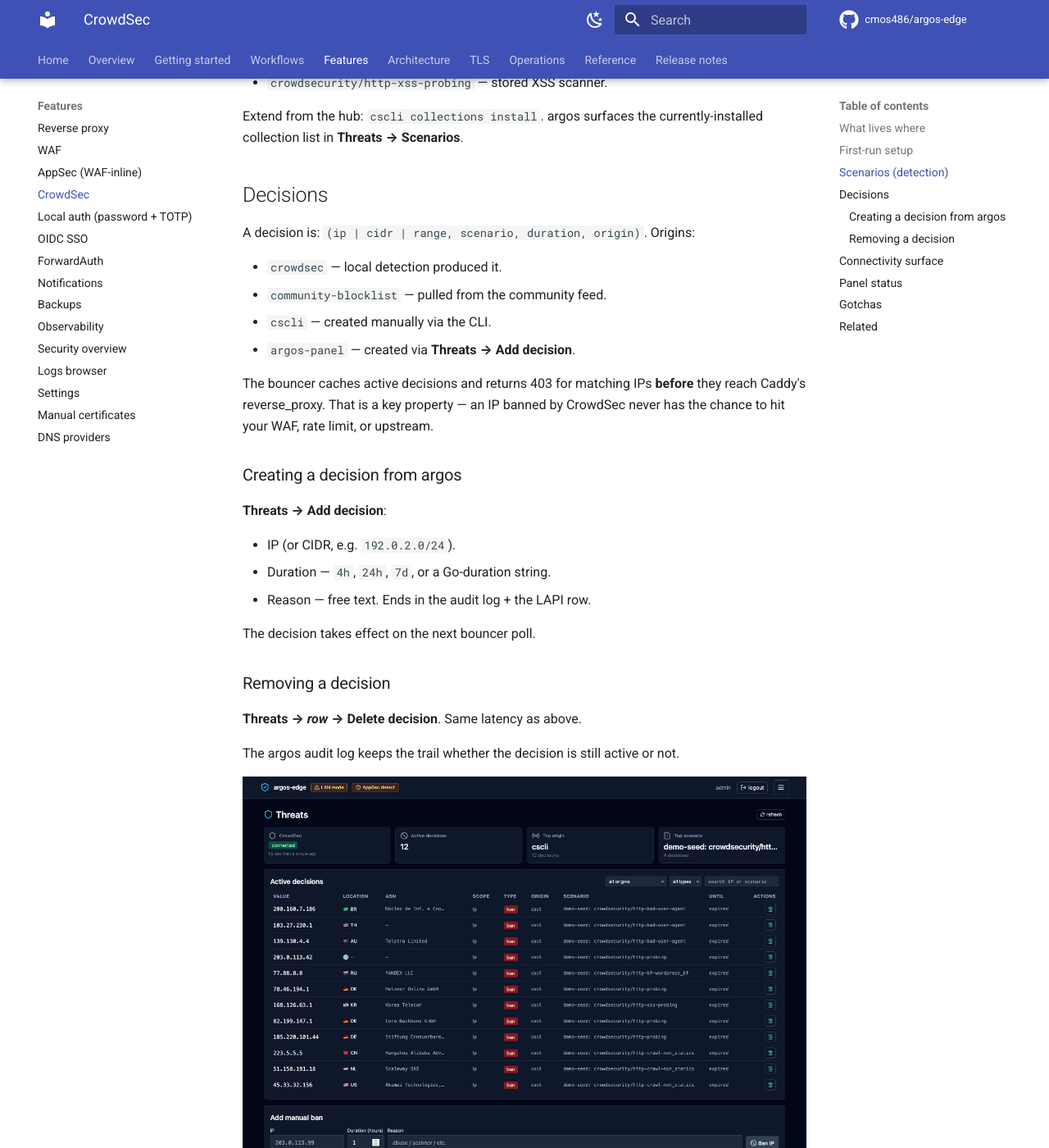
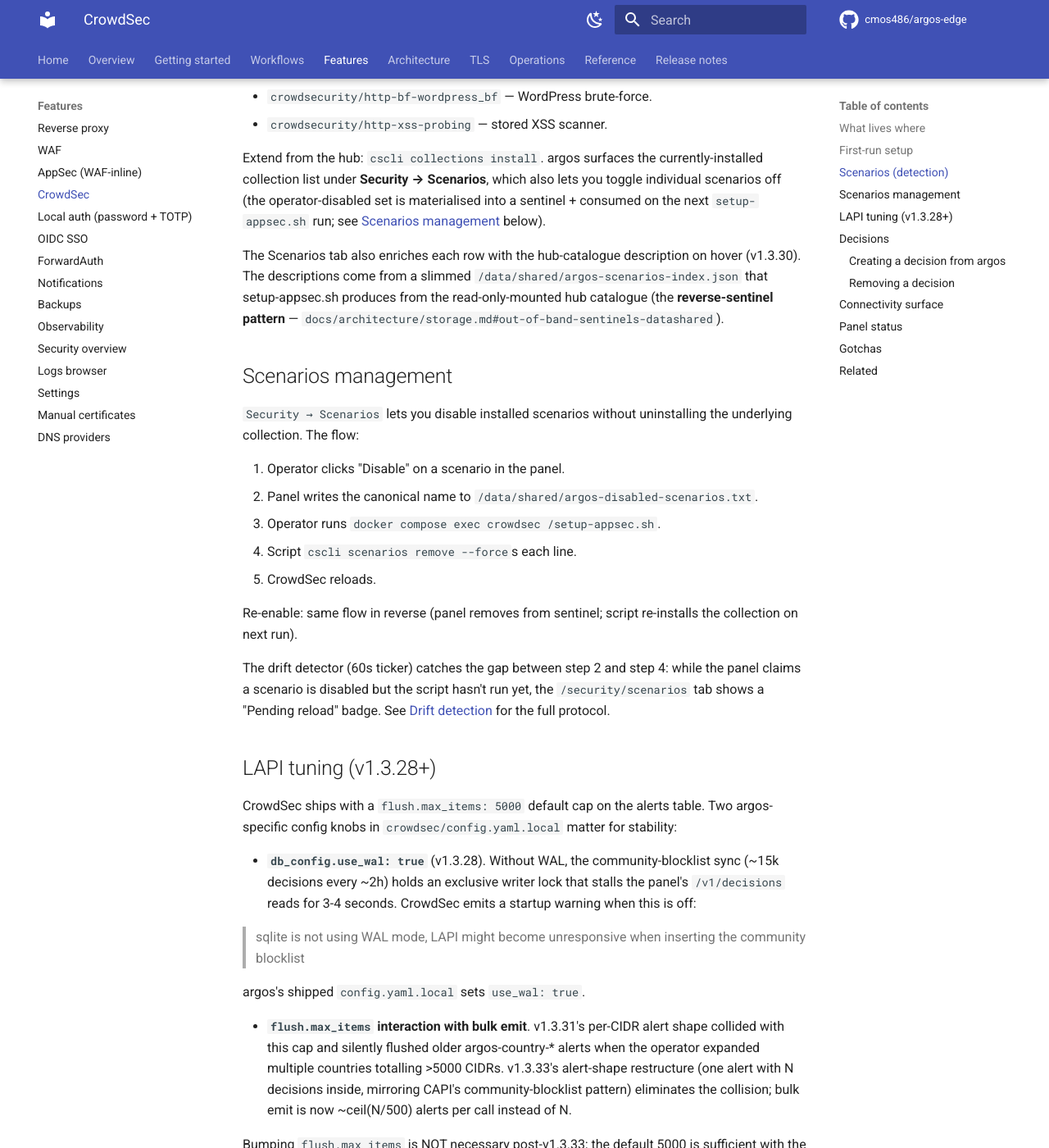
Before and after one commit to cmos486/argos-edge, an MkDocs documentation site: the page built from docs/features/crowdsec.md, in a window 1280 px wide and 1400 px high, scrolled down 1667 px. Shown: the whole window at 82% size. Built offline with MkDocs 1.6.1 and Material for MkDocs 9.7.7, drawn with Linux system fonts in a browser that asks for light colours; comment, search, counter and statistics services are not loaded; some of the changed text lies outside the part shown.

Commit message:
docs(features): drift-detection + country-bans NEW + crowdsec polish
drift-detection.md (NEW): full v1.3.27 walkthrough -- 60s
reconciler ticker, GET /api/security/drift response shape, the
two persisted settings rows, DriftBanner + per-tab dot UI
behaviour, operator-action protocol, what this replaced (the
v1.3.25 mark-applied buttons), limitations.

country-bans.md (NEW): unified v1.3.21+v1.3.31+v1.3.33
narrative -- why argos doesn't use scope=Country (upstream
strike #2), the v1.3.33 CAPI alert shape (1-alert-N-decisions
vs N-alerts-1-decision), the v1.3.31 async submit+poll model
with single-worker mutex + boot-time recovery, the v1.3.33
reconciler health check + state column, operator workflow,
chunk tuning, MMDB-version drift caveat. Cross-links to the
three smokes (country-expansion-async, lapi-flush-cap,
country-reconciler).

crowdsec.md polished: panel role updated to /security/* tabs +
reconciler goroutines (was 'Threats tab'). New 'Scenarios
management' subsection covers the v1.3.25 disable+sentinel+
reload flow with drift detection. New 'LAPI tuning' subsection
covers v1.3.28 WAL knob + the v1.3.31->v1.3.33 alert-shape
lesson with the explicit 'flush.max_items bumps no longer
necessary' note.

```diff
--- a/docs/features/crowdsec.md
+++ b/docs/features/crowdsec.md
@@ -22,7 +22,11 @@
   LAPI every `crowdsec.poll_interval_seconds` (default 15 s),
   caches active decisions, blocks matching IPs in-band.
 - **Argos panel** reads LAPI via the `machine` credentials for
-  the **Threats** tab + decisions write endpoint.
+  the `/security` tabs + the country expansion / decision-list /
+  drift-detection endpoints. The panel also runs three reconciler
+  goroutines (drift detector, country reconciler, country
+  JobRunner) — see [Components](../architecture/components.md#argos-panel)
+  for the full list.
 
 Two separate credentials are used:
 
@@ -71,7 +75,68 @@
 - `crowdsecurity/http-xss-probing` — stored XSS scanner.
 
 Extend from the hub: `cscli collections install`. argos surfaces
-the currently-installed collection list in **Threats → Scenarios**.
+the currently-installed collection list under
+**Security → Scenarios**, which also lets you toggle individual
+scenarios off (the operator-disabled set is materialised into
+a sentinel + consumed on the next `setup-appsec.sh` run; see
+[Scenarios management](#scenarios-management) below).
+
+The Scenarios tab also enriches each row with the hub-catalogue
+description on hover (v1.3.30). The descriptions come from a
+slimmed `/data/shared/argos-scenarios-index.json` that
+setup-appsec.sh produces from the read-only-mounted hub
+catalogue (the **reverse-sentinel pattern** —
+`docs/architecture/storage.md#out-of-band-sentinels-datashared`).
+
+## Scenarios management
+
+`Security → Scenarios` lets you disable installed scenarios
+without uninstalling the underlying collection. The flow:
+
+1. Operator clicks "Disable" on a scenario in the panel.
+2. Panel writes the canonical name to
+   `/data/shared/argos-disabled-scenarios.txt`.
+3. Operator runs `docker compose exec crowdsec /setup-appsec.sh`.
+4. Script `cscli scenarios remove --force`s each line.
+5. CrowdSec reloads.
+
+Re-enable: same flow in reverse (panel removes from sentinel;
+script re-installs the collection on next run).
+
+The drift detector (60s ticker) catches the gap between step 2
+and step 4: while the panel claims a scenario is disabled but
+the script hasn't run yet, the `/security/scenarios` tab shows
+a "Pending reload" badge. See
+[Drift detection](drift-detection.md) for the full protocol.
+
+## LAPI tuning (v1.3.28+)
+
+CrowdSec ships with a `flush.max_items: 5000` default cap on the
+alerts table. Two argos-specific config knobs in
+`crowdsec/config.yaml.local` matter for stability:
+
+- **`db_config.use_wal: true`** (v1.3.28). Without WAL, the
+  community-blocklist sync (~15k decisions every ~2h) holds an
+  exclusive writer lock that stalls the panel's `/v1/decisions`
+  reads for 3-4 seconds. CrowdSec emits a startup warning when
+  this is off:
+
+  > sqlite is not using WAL mode, LAPI might become unresponsive
+  > when inserting the community blocklist
+
+  argos's shipped `config.yaml.local` sets `use_wal: true`.
+
+- **`flush.max_items` interaction with bulk emit**. v1.3.31's
+  per-CIDR alert shape collided with this cap and silently
+  flushed older argos-country-* alerts when the operator
+  expanded multiple countries totalling >5000 CIDRs. v1.3.33's
+  alert-shape restructure (one alert with N decisions inside,
+  mirroring CAPI's community-blocklist pattern) eliminates the
+  collision; bulk emit is now ~ceil(N/500) alerts per call
+  instead of N.
+
+Bumping `flush.max_items` is NOT necessary post-v1.3.33; the
+default 5000 is sufficient with the new shape.
 
 ## Decisions
 
```
Also changed, not shown: docs/features/country-bans.md (added, +227 -0 lines), docs/features/drift-detection.md (added, +165 -0 lines).
